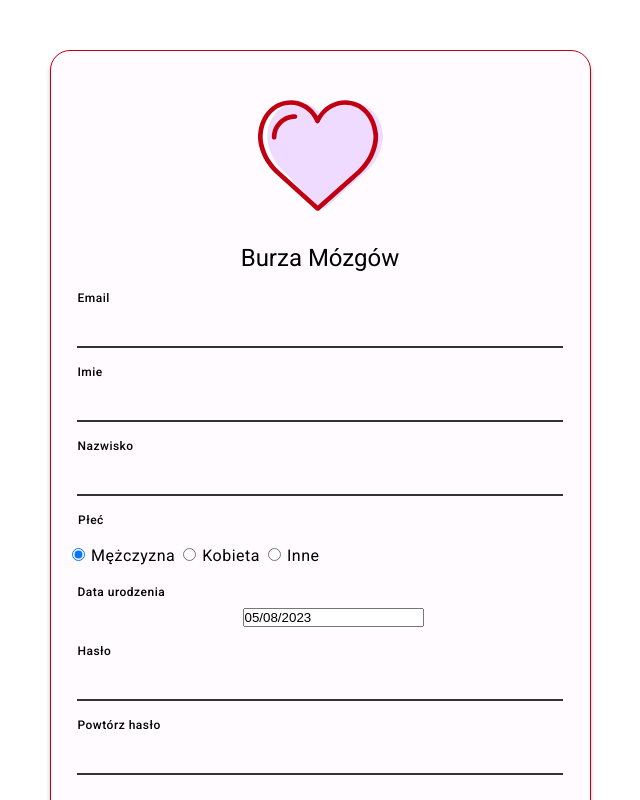
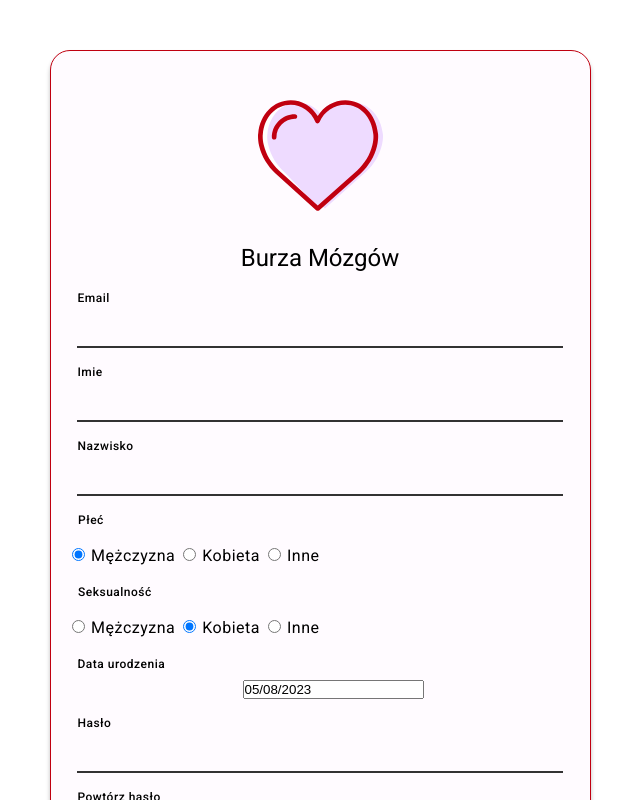
Before and after one commit to AndroBrain/PartnerFinderWWW, a React (Create React App) app: page /register in a window 1280 px wide. Shown: the top 800 px of the page, without its empty margins (320-960 px from the left). Built offline with nearby package versions, Linux system fonts and the light colour scheme.

Commit message:
Add sexuality to register page

```diff
--- a/src/pages/auth/register/RegisterPage.js
+++ b/src/pages/auth/register/RegisterPage.js
@@ -15,7 +15,8 @@ export function RegisterPage() {
     let [email, setEmail] = useState("")
     let [name, setName] = useState("")
     let [surname, setSurname] = useState("")
-    let [selectedGender, setSelectedGender] = useState("M")
+    let [gender, setGender] = useState("M")
+    let [sexuality, setSexuality] = useState("K")
     const [dateOfBirth, setDateOfBirth] = useState(new Date());
     let [password, setPassword] = useState("")
     let [repeatPassword, setRepeatPassword] = useState("")
@@ -23,8 +24,12 @@ export function RegisterPage() {
 
     registerLocale('pl', pl)
 
-    const cmdChangeSelectedOption = (option) => {
-        setSelectedGender(option)
+    const cmdChangeSelectedGender = (option) => {
+        setGender(option)
+    }
+
+    const cmdChangeSelectedSexuality = (option) => {
+        setSexuality(option)
     }
 
     const cmdRegister = (e) => {
@@ -32,7 +37,7 @@ export function RegisterPage() {
         if (password !== repeatPassword) {
             setError("Błąd. Hasła muszą być identyczne!")
         } else {
-            RegisterRequest(setLoading, setSuccess, setError, email, name, surname, selectedGender, dateOfBirth, password)
+            RegisterRequest(setLoading, setSuccess, setError, email, name, surname, gender, sexuality, dateOfBirth, password)
         }
     }
 
@@ -47,18 +52,38 @@ export function RegisterPage() {
                 <span className="register-gender-text label-medium">Płeć</span>
                 <div className="register-radio-group">
                     <label className="body-large">
-                        <input type="radio" value="Kobieta" checked={selectedGender === "M"}
-                               onChange={e => cmdChangeSelectedOption("M")}/>
+                        <input type="radio" value="Kobieta" checked={gender === "M"}
+                               onChange={e => cmdChangeSelectedGender("M")}/>
                         Mężczyzna
                     </label>
                     <label className="body-large">
-                        <input type="radio" value="Kobieta" checked={selectedGender === "K"}
-                               onChange={e => cmdChangeSelectedOption("K")}/>
+                        <input type="radio" value="Kobieta" checked={gender === "K"}
+                               onChange={e => cmdChangeSelectedGender("K")}/>
                         Kobieta
                     </label>
                     <label className="body-large">
-                        <input type="radio" value="Kobieta" checked={selectedGender === "I"}
-                               onChange={e => cmdChangeSelectedOption("I")}/>
+                        <input type="radio" value="Kobieta" checked={gender === "I"}
+                               onChange={e => cmdChangeSelectedGender("I")}/>
+                        Inne
+                    </label>
+                </div>
+            </div>
+            <div className="register-gender flex-column">
+                <span className="register-gender-text label-medium">Seksualność</span>
+                <div className="register-radio-group">
+                    <label className="body-large">
+                        <input type="radio" value="Kobieta" checked={sexuality === "M"}
+                               onChange={e => cmdChangeSelectedSexuality("M")}/>
+                        Mężczyzna
+                    </label>
+                    <label className="body-large">
+                        <input type="radio" value="Kobieta" checked={sexuality === "K"}
+                               onChange={e => cmdChangeSelectedSexuality("K")}/>
+                        Kobieta
+                    </label>
+                    <label className="body-large">
+                        <input type="radio" value="Kobieta" checked={sexuality === "I"}
+                               onChange={e => cmdChangeSelectedSexuality("I")}/>
                         Inne
                     </label>
                 </div>
--- a/src/pages/auth/register/RegisterRequest.js
+++ b/src/pages/auth/register/RegisterRequest.js
@@ -1,6 +1,6 @@
 import {apiUrl} from "../../../App";
 
-export let RegisterRequest = (setIsLoading, setSuccess, setError, email, name, surname, gender, dateOfBirth, password) => {
+export let RegisterRequest = (setIsLoading, setSuccess, setError, email, name, surname, gender, sexuality, dateOfBirth, password) => {
     fetch(`${apiUrl}/auth/register`,
         {
             "mode": "cors",
```
